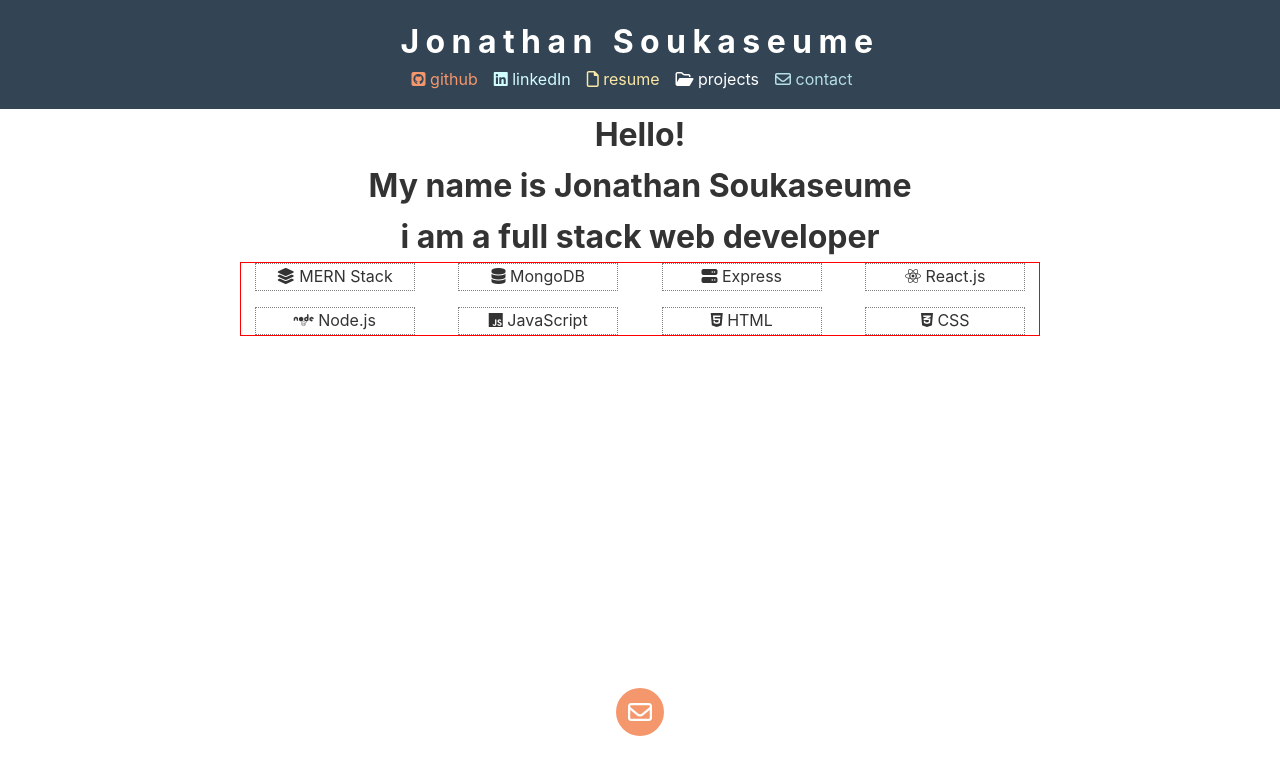
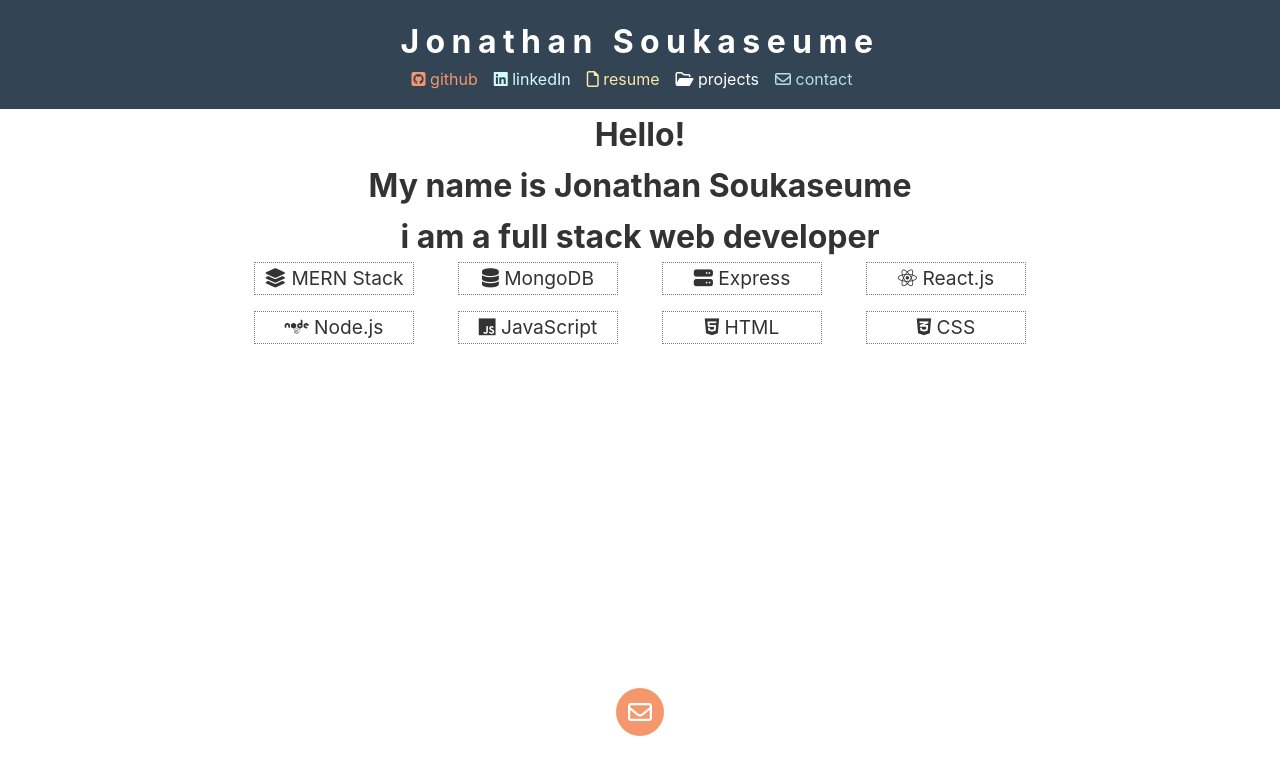
Before and after one commit to jsoomie/mern-profile, a React (Create React App) app in the folder client/: page / in a window 1280 px wide. Shown: the top 774 px of the page. Built offline with nearby package versions, Linux system fonts and the light colour scheme.

Commit message:
added links to the programs

```diff
--- a/client/src/components/ProgramList/ProgramList.css
+++ b/client/src/components/ProgramList/ProgramList.css
@@ -1,6 +1,6 @@
 .program-list-container {
-  border: 1px solid red;
   width: 800px;
+  font-size: 1.2rem;
 }
 
 .program-list-container li {
@@ -8,3 +8,7 @@
   width: 10rem;
   margin: 0 auto;
 }
+
+.program-list-container a {
+  color: #333;
+}
--- a/client/src/components/ProgramList/ProgramList.js
+++ b/client/src/components/ProgramList/ProgramList.js
@@ -5,45 +5,56 @@ export const ProgramList = () => {
     {
       program: "MERN Stack",
       icon: "fas fa-layer-group",
+      link: "https://www.mongodb.com/mern-stack",
     },
     {
       program: "MongoDB",
       icon: "fas fa-database",
+      link: "https://www.mongodb.com/",
     },
     {
       program: "Express",
       icon: "fas fa-server",
+      link: "https://www.npmjs.com/package/express",
     },
     {
       program: "React.js",
       icon: "fab fa-react",
+      link: "https://reactjs.org/",
     },
     {
       program: "Node.js",
       icon: "fab fa-node",
+      link: "https://nodejs.org/en/about/",
     },
     {
       program: "JavaScript",
       icon: "fab fa-js",
+      link: "https://developer.mozilla.org/en-US/docs/Web/JavaScript",
     },
     {
       program: "HTML",
       icon: "fab fa-html5",
+      link: "https://developer.mozilla.org/en-US/docs/Glossary/HTML",
     },
     {
       program: "CSS",
       icon: "fab fa-css3-alt",
+      link: "https://developer.mozilla.org/en-US/docs/Web/CSS",
     },
   ];
 
   return (
     <ul className="all-center program-list-container grid-4">
-      {programs.map(({ program, icon }) => (
-        <li key={program}>
-          <i className={icon} />
-          {" " + program}
-        </li>
-      ))}
+      {programs &&
+        programs.map(({ program, icon, link }) => (
+          <li key={program}>
+            <a href={link}>
+              <i className={icon} />
+              {" " + program}
+            </a>
+          </li>
+        ))}
     </ul>
   );
 };
```
